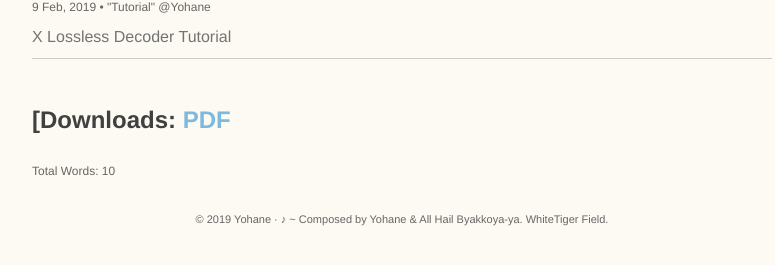
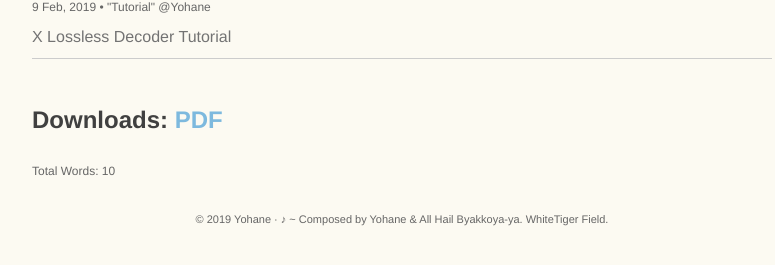
Before and after one commit to YohaneWW/Maples, a Jekyll site: the page built from _posts/2019-02-09-XLD.md, in a window 1280 px wide. Shown: the part 315-580 px from the top of the page, without its empty margins (238-1013 px from the left). Built offline with Jekyll 4.4.1, drawn with Linux system fonts in a browser that asks for light colours.

Commit message:
remove [

```diff
--- a/_posts/2019-02-09-XLD.md
+++ b/_posts/2019-02-09-XLD.md
@@ -7,6 +7,6 @@ X Lossless Decoder Tutorial
 
 ----
 
-## [Downloads: [PDF][PDF]
+## Downloads: [PDF][PDF]
 
 [PDF]: https://raw.githubusercontent.com/YohaneWW/maples/master/assets/XLDTutorial.pdf
```
